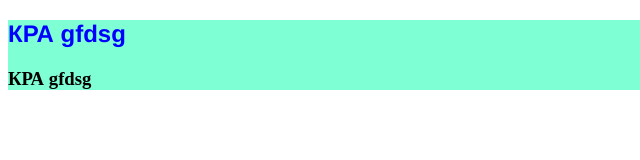
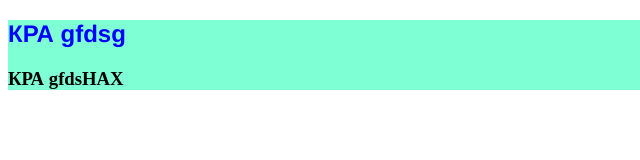
Before and after one commit to AlexndrSemenov/new-2025, a plain HTML site: page index.html in a window 1280 px wide. Shown: the full height of the page, 0-640 px from the left. Drawn offline with Linux system fonts and the light colour scheme.

Commit message:
изменил индекс 2 раз

```diff
--- a/index.html
+++ b/index.html
@@ -10,7 +10,7 @@
     <section class="page">
       <h1 class="page2">КРА gfdsg</h1>
 
-      <h3 class="fdgs">КРА gfdsg</h3>
+      <h3 class="fdgs">КРА gfdsНАХ</h3>
     </section>
   </body>
 </html>
```
